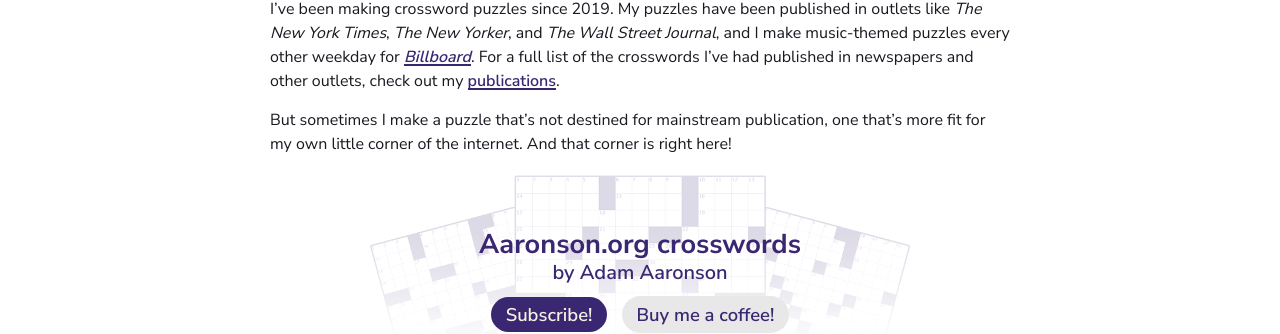
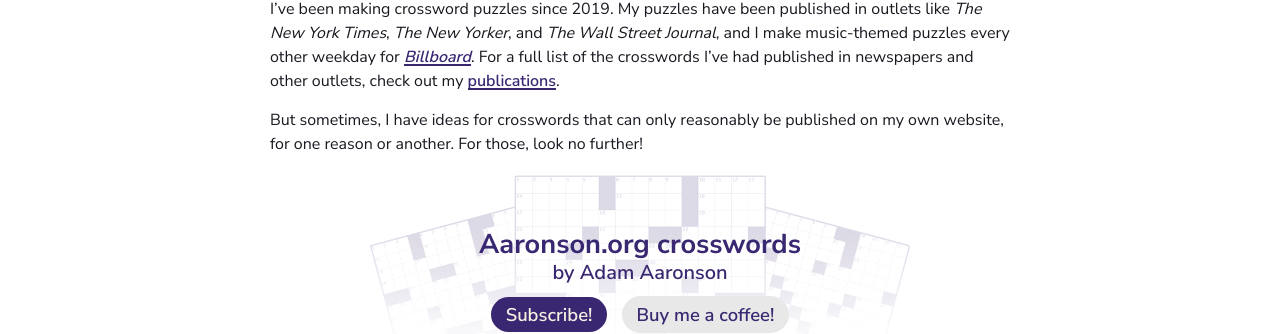
Before and after one commit to adamaaronson/adamaaronson.github.io, a Jekyll site: the page built from crosswords.md, in a window 1280 px wide and 900 px high. Shown: the part 255-589 px from the top of the window. Built offline with Jekyll 4.4.1, drawn with Linux system fonts in a browser that asks for light colours.

Commit message:
Further tweak crosswords description

```diff
--- a/crosswords.md
+++ b/crosswords.md
@@ -7,4 +7,4 @@
 
 I've been making crossword puzzles since 2019. My puzzles have been published in outlets like _The New York Times_, _The New Yorker_, and _The Wall Street Journal_, and I make music-themed puzzles every other weekday for [_Billboard_](https://www.billboard.com/p/billboard-crossword/). For a full list of the crosswords I've had published in newspapers and other outlets, check out my [publications](/publications).
 
-But sometimes I make a puzzle that's not destined for mainstream publication, one that's more fit for my own little corner of the internet. And that corner is right here!
+But sometimes, I have ideas for crosswords that can only reasonably be published on my own website, for one reason or another. For those, look no further!
```
